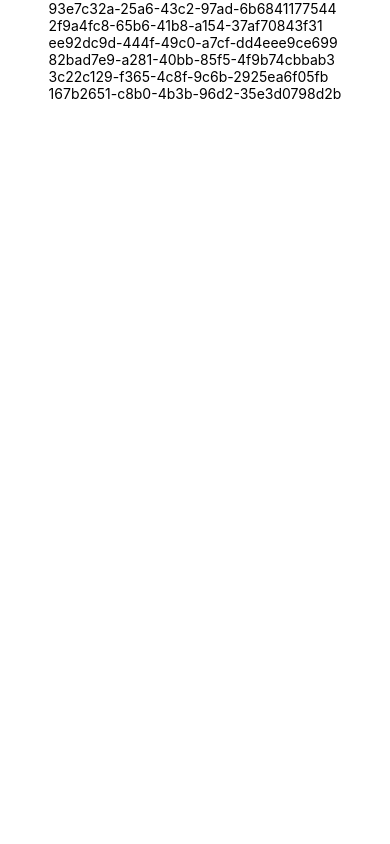
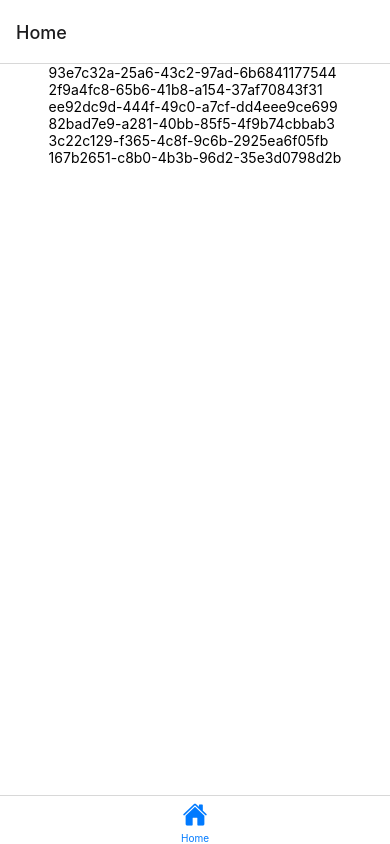
Before and after one commit to josestg/kapalzy, a React Native app: screen / in a window 390 px wide. Built offline with nearby package versions, Linux system fonts and the light colour scheme.

Commit message:
added navigation

```diff
--- a/App.tsx
+++ b/App.tsx
@@ -1,21 +1,30 @@
-import { StyleSheet } from "react-native";
+import { Ionicons } from "@expo/vector-icons";
+import { createBottomTabNavigator } from "@react-navigation/bottom-tabs";
+import { NavigationContainer } from "@react-navigation/native";
 import { Provider as ReduxProvider } from "react-redux";
+import { getIconName } from "./helper/icons";
+import { ScreenNameKeys, ScreenNames } from "./model";
 import reduxStore from "./redux";
 import { HomeScreen } from "./screen/home";
+
+const Tab = createBottomTabNavigator();
 
 export default function App() {
   return (
     <ReduxProvider store={reduxStore}>
-      <HomeScreen />
+      <NavigationContainer>
+        <Tab.Navigator
+          screenOptions={({ route }) => ({
+            tabBarIcon: ({ focused, color, size }) => {
+              const screenName = route.name as ScreenNameKeys;
+              const iconName = getIconName(screenName, focused);
+              return <Ionicons name={iconName} size={size} color={color} />;
+            },
+          })}
+        >
+          <Tab.Screen name={ScreenNames["Home"]} component={HomeScreen} />
+        </Tab.Navigator>
+      </NavigationContainer>
     </ReduxProvider>
   );
 }
-
-const styles = StyleSheet.create({
-  container: {
-    flex: 1,
-    backgroundColor: "#fff",
-    alignItems: "center",
-    justifyContent: "center",
-  },
-});
--- /dev/null
+++ b/helper/icons.ts
@@ -0,0 +1,14 @@
+import { ScreenNameKeys } from "../model";
+
+export function getIconName(screenName: ScreenNameKeys, focused: boolean) {
+  switch (screenName) {
+    case "Home":
+      return focused ? "home" : "home-outline";
+    case "Orders":
+      return focused ? "cart" : "cart-outline";
+    case "Cancellations":
+      return focused ? "time" : "time-outline";
+    default:
+      return focused ? "menu" : "menu-outline";
+  }
+}
--- a/model/index.ts
+++ b/model/index.ts
@@ -61,3 +61,12 @@ export interface FetchableState<T> {
   error: Error | null;
   state: T;
 }
+
+export const ScreenNames = {
+  Home: "Home",
+  Orders: "Orders",
+  Cancellations: "Cancellations",
+  Others: "Others",
+};
+
+export type ScreenNameKeys = keyof typeof ScreenNames;
--- a/package.json
+++ b/package.json
@@ -10,12 +10,17 @@
     "eject": "expo eject"
   },
   "dependencies": {
+    "@expo/vector-icons": "^12.0.5",
+    "@react-navigation/bottom-tabs": "^6.2.0",
+    "@react-navigation/native": "^6.0.8",
     "@reduxjs/toolkit": "^1.8.0",
     "expo": "~44.0.0",
     "expo-status-bar": "~1.2.0",
     "react": "17.0.1",
     "react-dom": "17.0.1",
     "react-native": "0.64.3",
+    "react-native-safe-area-context": "3.3.2",
+    "react-native-screens": "~3.10.1",
     "react-native-web": "0.17.1",
     "react-redux": "^7.2.6"
   },
```
Also changed, not shown: 1 other file (tests, documents, lock files or other folders).
